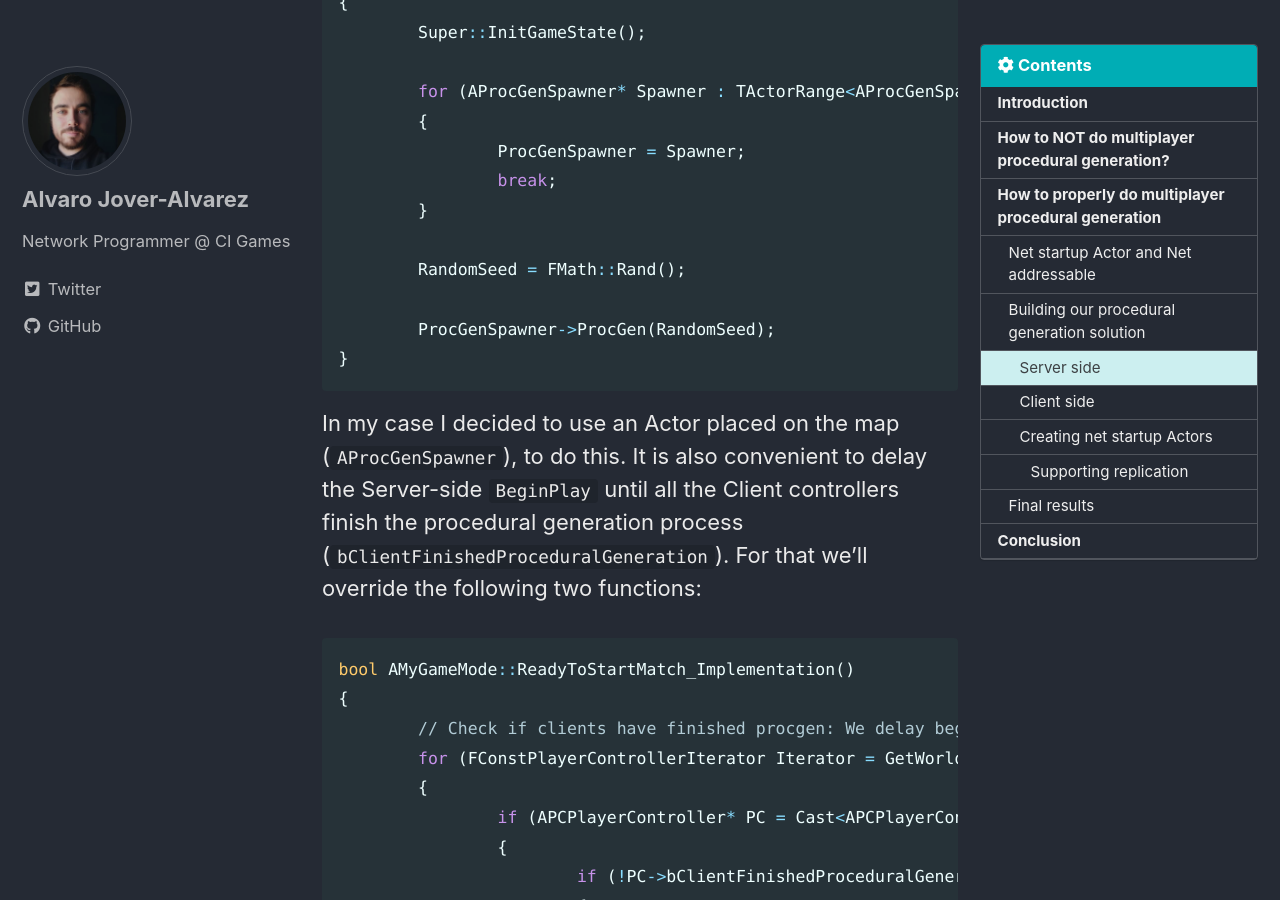
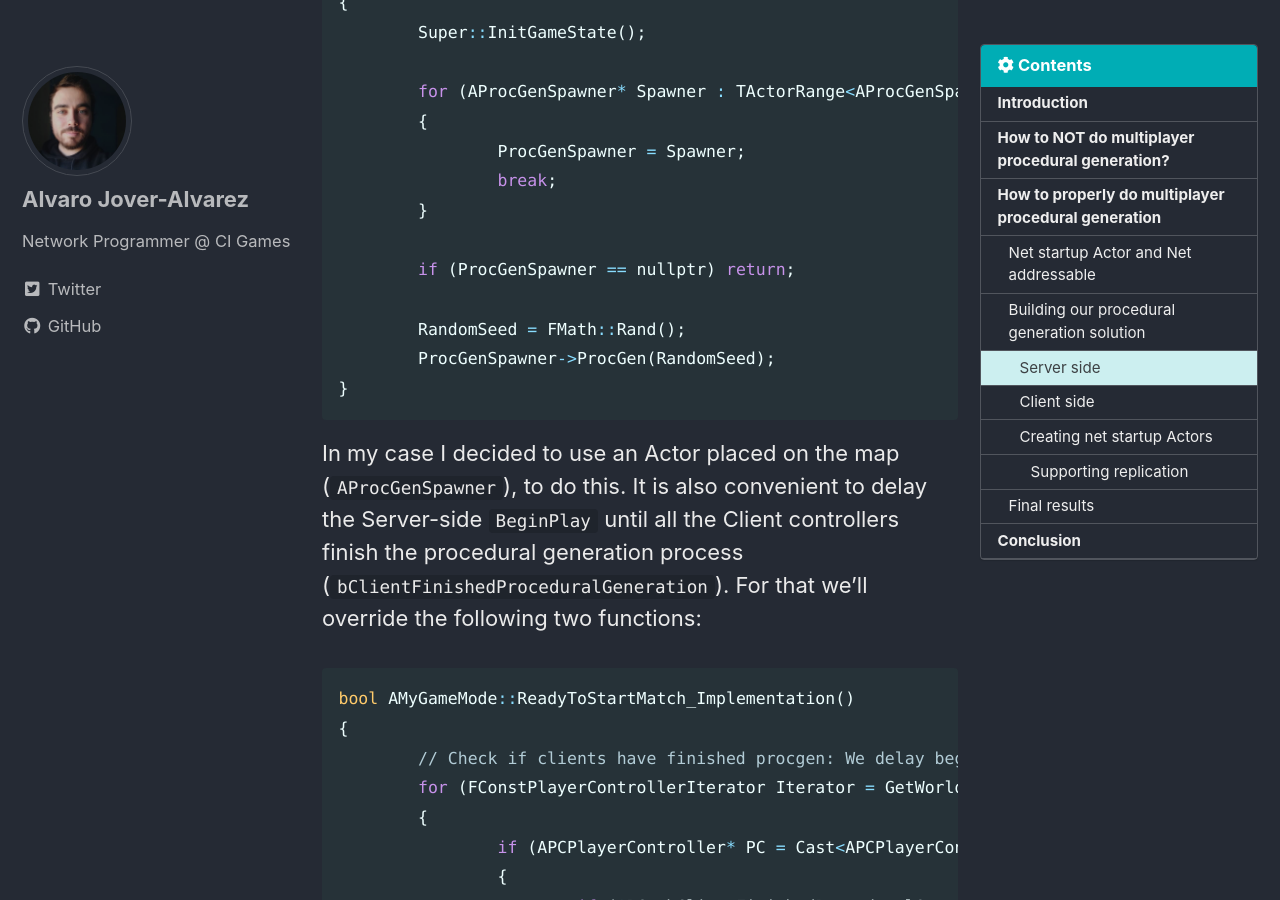
Before and after one commit to vorixo/devtricks, a Jekyll site: the page built from _posts/2022-12-03-procgen.md, in a window 1280 px wide and 900 px high, scrolled down 4048 px. Built offline with Jekyll 4.4.1, drawn with Linux system fonts in a browser that asks for light colours; cached includes are drawn as plain includes; some of the changed text lies outside the part shown.

Commit message:
[FIX] Fixing null safety checks, thanks to @Thom from Slackers

```diff
--- a/_posts/2022-12-03-procgen.md
+++ b/_posts/2022-12-03-procgen.md
@@ -80,8 +80,9 @@
 		break;
 	}
 
+	if (ProcGenSpawner == nullptr) return;
+
 	RandomSeed = FMath::Rand();
-
 	ProcGenSpawner->ProcGen(RandomSeed);
 }
 {% endhighlight %}
@@ -156,8 +157,9 @@
 		break;
 	}
 
+	if (ClientSpawner == nullptr) return;
+
 	ClientSpawner->ProcGen(randomSeed);
-
 	ServerClientFinishedProcGen();
 
 	if (AMyGameState* GS = GetWorld()->GetGameState<AMyGameState>())
```
